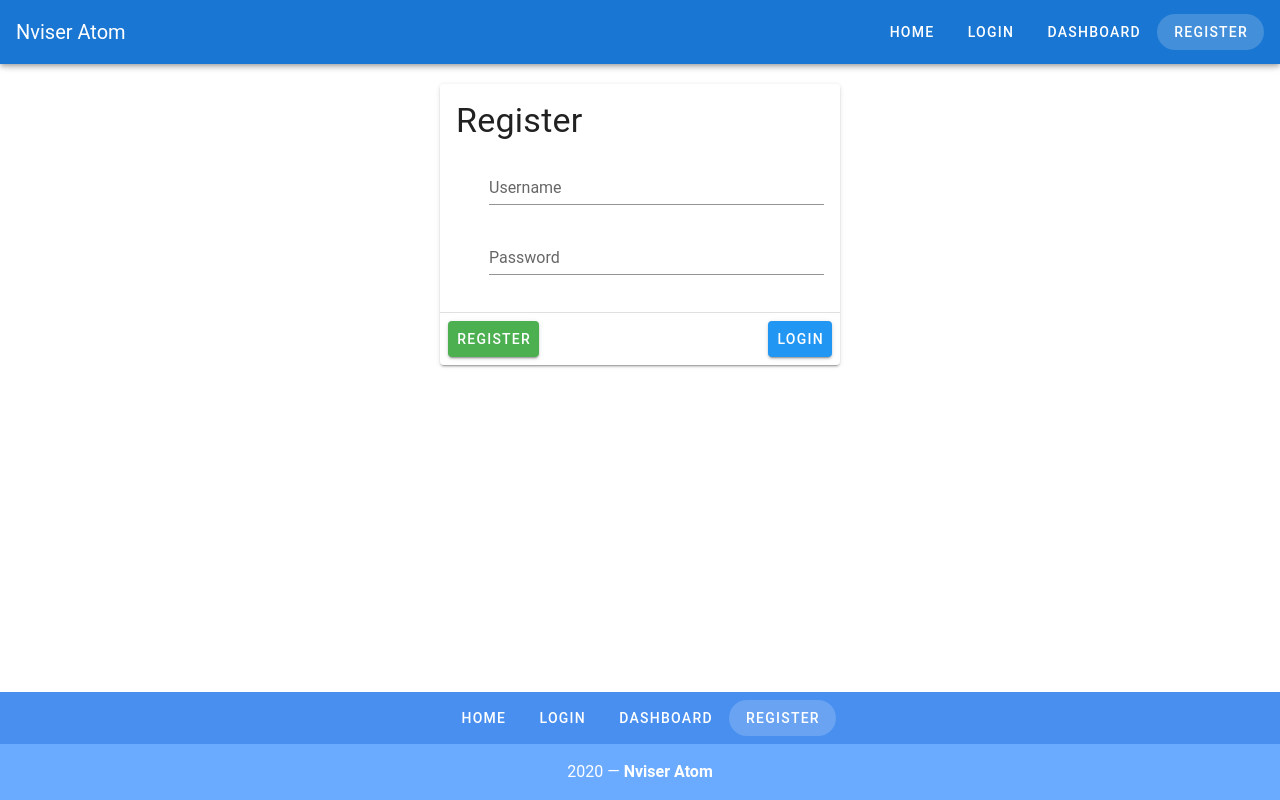
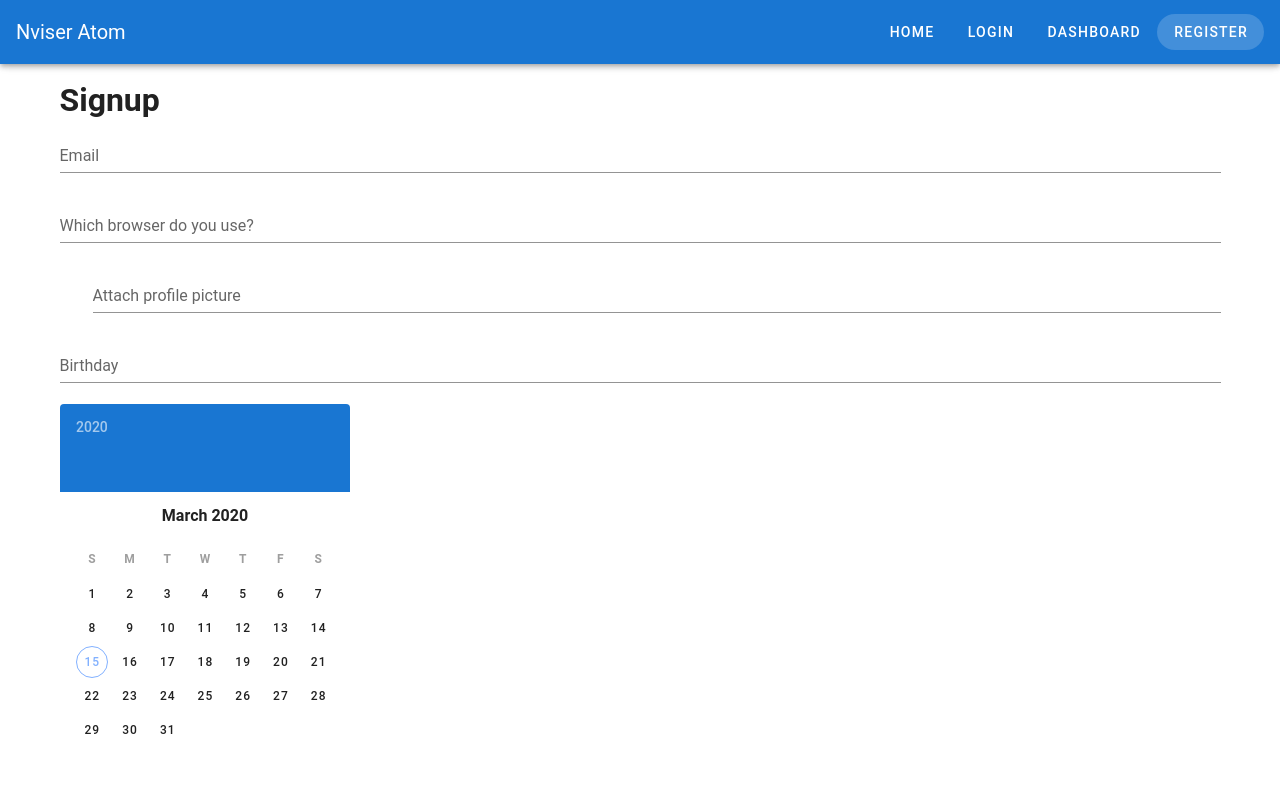
Before and after one commit to nvisertech/atom, a Vue app in the folder src/frontend/: page /register in a window 1280 px wide. Shown: the top 800 px of the page. Built offline with nearby package versions, Linux system fonts and the light colour scheme.

Commit message:
Sample register is added

```diff
--- a/src/frontend/src/views/Dashboard.vue
+++ b/src/frontend/src/views/Dashboard.vue
@@ -3,27 +3,33 @@
     <h1>Dashboard</h1>
 
     <v-row>
-      <v-col v-for="sale in sales" :key="`${sale.title}`">
+      <v-col v-for="sale in sales" :key="`${sale.title}`" cols="12" md="4">
         <SalesGraph :sale="sale" />
       </v-col>
     </v-row>
 
     <v-row>
-      <v-col v-for="statistic in statistics" :key="`${statistic.title}`">
+      <v-col
+        v-for="statistic in statistics"
+        :key="`${statistic.title}`"
+        cols="12"
+        md="6"
+        lg="3"
+      >
         <StatisticCard :statistic="statistic" />
       </v-col>
     </v-row>
 
     <v-row>
-      <v-col cols="8">
+      <v-col cols="12" md="8">
         <EmployeesTable :employees="employees" @select-employee="setEmployee" />
       </v-col>
-      <v-col cols="4">
+      <v-col cols="12" md="4">
         <EventTimeline :timeline="timeline" />
       </v-col>
     </v-row>
 
-    <v-snackbar v-model="snackbar">
+    <v-snackbar v-model="snackbar" :left="$vuetify.breakpoint.lgAndUp">
       You have selected {{ selectedEmployee.name }},
       {{ selectedEmployee.title }}
       <v-btn color="pink" text @click="snackbar = false">
--- a/src/frontend/src/views/Register.vue
+++ b/src/frontend/src/views/Register.vue
@@ -1,38 +1,34 @@
 <template>
-  <v-card width="400" class="mx-auto mt-5">
-    <v-card-title>
-      <h1 class="display-1">Register</h1>
-    </v-card-title>
-    <v-card-text>
-      <v-form>
-        <v-text-field label="Username" prepend-icon="mdi-account-circle" />
-        <v-text-field
-          :type="showPassword ? 'text' : 'password'"
-          label="Password"
-          prepend-icon="mdi-lock"
-          :append-icon="showPassword ? 'mdi-eye' : 'mdi-eye-off'"
-          @click:append="showPassword = !showPassword"
-        />
-      </v-form>
-    </v-card-text>
-    <v-divider></v-divider>
-    <v-card-actions>
-      <v-btn color="success">Register</v-btn>
-      <v-spacer></v-spacer>
-      <v-btn color="info">Login</v-btn>
-    </v-card-actions>
-  </v-card>
+  <v-container>
+    <v-row>
+      <v-col>
+        <h1>Signup</h1>
+        <v-form>
+          <v-text-field label="Email" type="email"></v-text-field>
+          <v-autocomplete
+            label="Which browser do you use?"
+            :items="browsers"
+          ></v-autocomplete>
+          <v-file-input label="Attach profile picture"></v-file-input>
+          <v-text-field
+            v-model="birthday"
+            label="Birthday"
+            readonly
+          ></v-text-field>
+          <v-date-picker v-model="birthday"></v-date-picker>
+          <v-checkbox label="Agree to terms & conditions"></v-checkbox>
+          <v-btn type="submit" color="primary">Submit</v-btn>
+        </v-form>
+      </v-col>
+    </v-row>
+  </v-container>
 </template>
 
 <script>
 export default {
-  name: "RegisterPage",
-  data() {
-    return {
-      showPassword: false
-    };
-  }
-};
+  data: () => ({
+    birthday: '',
+    browsers: ['Chrome', 'Firefox', 'Safari', 'Edge', 'Brave']
+  })
+}
 </script>
-
-<style></style>
--- a/src/frontend/webpack-stats.json
+++ b/src/frontend/webpack-stats.json
@@ -1 +1 @@
-{"status":"done","publicPath":"http://127.0.0.1:8080/","chunks":{"app":[{"name":"bundle.js","publicPath":"http://127.0.0.1:8080/bundle.js","path":"/home/bugra/nviser/atom/src/frontend/dist/bundle.js"},{"name":"app.c541d5d3c7a0ae24c77c.hot-update.js","publicPath":"http://127.0.0.1:8080/app.c541d5d3c7a0ae24c77c.hot-update.js","path":"/home/bugra/nviser/atom/src/frontend/dist/app.c541d5d3c7a0ae24c77c.hot-update.js"}]}}
+{"status":"done","publicPath":"http://127.0.0.1:8080/","chunks":{"app":[{"name":"bundle.js","publicPath":"http://127.0.0.1:8080/bundle.js","path":"/home/bugra/nviser/atom/src/frontend/dist/bundle.js"}]}}
```
